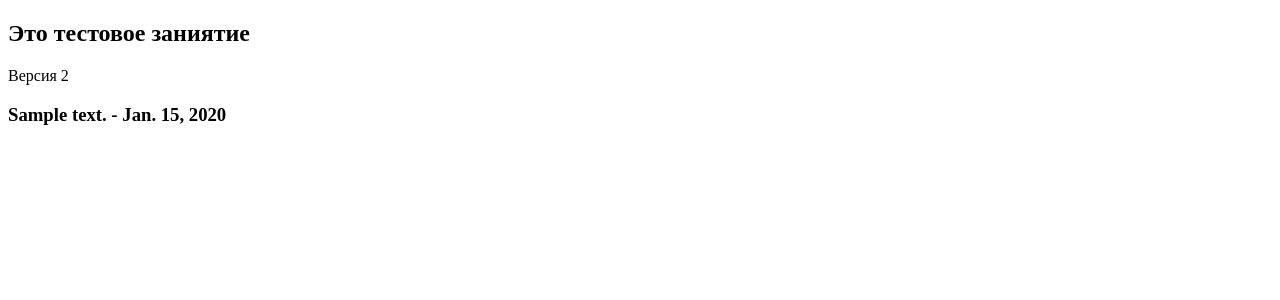
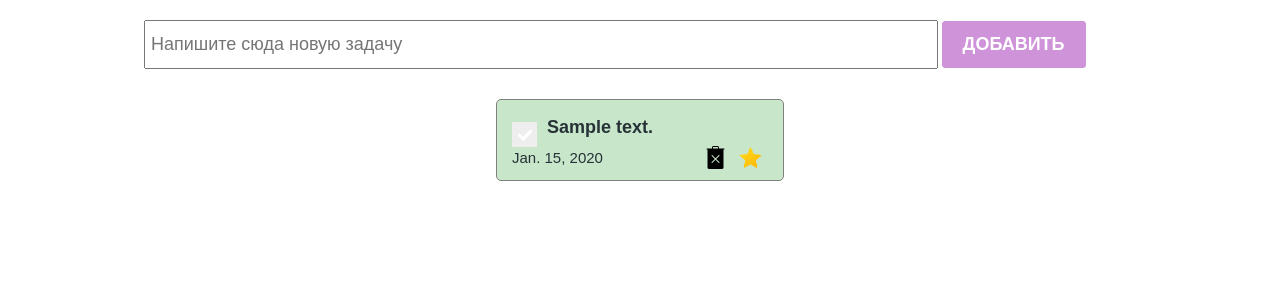
Before and after one commit to ulukkman/todolist, a Django app: page /test/ in a window 1280 px wide. Shown: the top 300 px of the page. Run offline with Django 3.2, Linux system fonts and the light colour scheme; tables that the repository leaves empty hold one stand-in row (values such as "Sample post").

Commit message:
Todo project

```diff
--- a/main/templates/test.html
+++ b/main/templates/test.html
@@ -1,16 +1,47 @@
+{% load static %}
 <!DOCTYPE html>
 <html lang="en">
 <head>
     <meta charset="UTF-8">
     <meta name="viewport" content="width=device-width, initial-scale=1.0">
-    <title>Document</title>
+    <title>ToDOo List</title>
+    <!-- <link rel="stylesheet" href="./css/style.css"> -->
+    <link rel="stylesheet" href="{% static 'css/style.css' %}">
+    <!-- <link rel="stylesheet" href="./css/checkbox.css"> -->
+    <link rel="stylesheet" href="{% static 'css/checkbox.css' %}">
 </head>
 <body>
-    <h2>Это тестовое заниятие</h2>
-    <div>Версия 2</div>
-    {% for todo in todo_list %}
-        <h3>{{ todo.text }} - {{ todo.created_at}}</h3>
+    <section>
+        <div class="create_container">
+            <input class="create_input" type="text" placeholder="Напишите сюда новую задачу">
+            <button class="create_button">
+                Добавить
+            </button>
+        </div>
 
-    {% endfor %}
+        <div class="todo_container">
+
+
+            {% for todo in todo_list %}
+            <div class="todo_item">
+                <div class="todo_item_header">
+                    <label class="checkbox_container">
+                        <input type="checkbox" checked="checked">
+                        <span class="checkmark"></span>
+                    </label>
+                    <h4>{{ todo.text }}</h4>
+                </div>
+                <div class="todo_item_footer">
+                    <p>{{ todo.created_at }}</p>
+                    <div class="action_buttons">
+                        <img src="./icons/delete.png">
+                        <img src="./icons/nameicons.png">
+                    </div>
+                </div>
+            </div>
+            {% endfor %}
+        </div>
+
+    </section>
 </body>
 </html>
```
